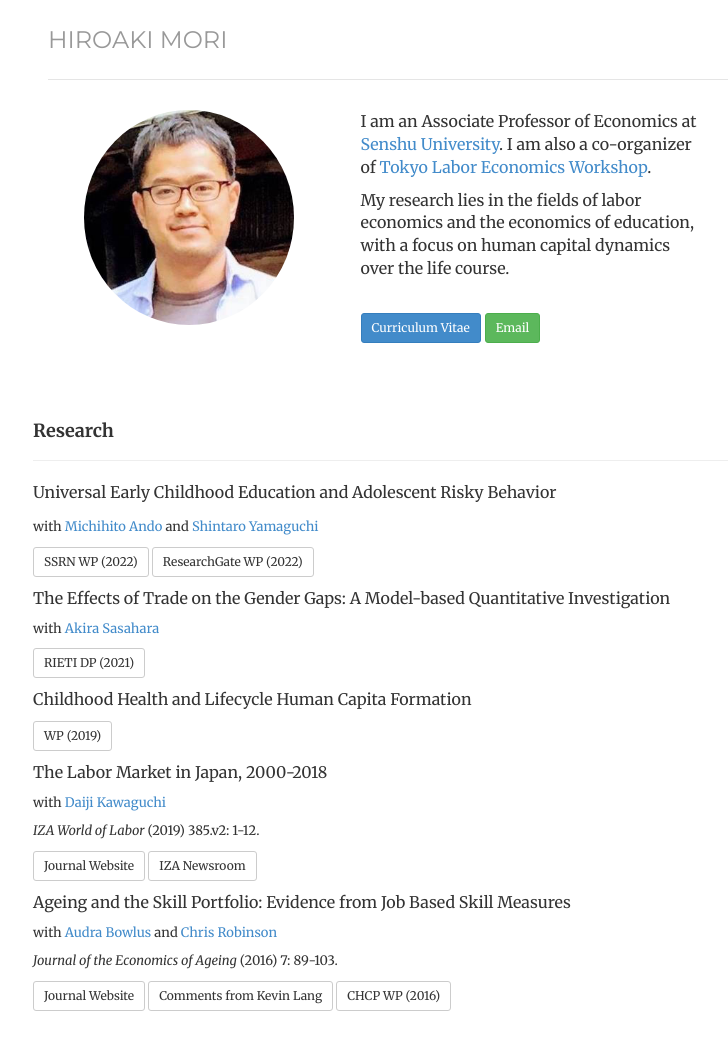
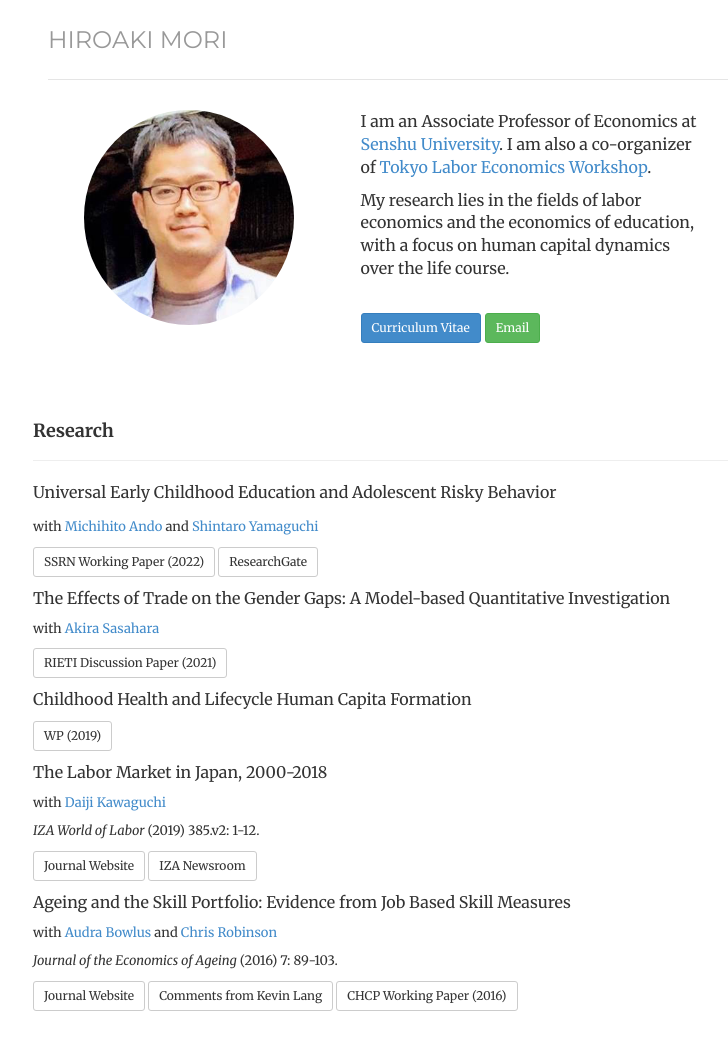
Before and after one commit to morihiroaki/morihiroaki.github.io, a Jekyll site: the page built from index.html, in a window 1280 px wide. Shown: the whole page, without its empty margins (232-960 px from the left). Built offline with Jekyll 4.4.1, drawn with Linux system fonts in a browser that asks for light colours.

Commit message:
Update index.html

```diff
--- a/index.html
+++ b/index.html
@@ -36,13 +36,13 @@ description:
 
 <p><font size="3">Universal Early Childhood Education and Adolescent Risky Behavior</font></p>
 <p><font size="2">with <a href="https://sites.google.com/site/michihito7ando" target="_blank" title="Link">Michihito Ando</a> and <a href="https://sites.google.com/site/shintaroyamaguchi/" target="_blank" title="Link">Shintaro Yamaguchi</a></p>
-<p><a href="https://papers.ssrn.com/sol3/papers.cfm?abstract_id=4194467" target="_blank" class="btn btn-default btn-sm" role="button">SSRN WP (2022)</a>
-<a href="https://www.researchgate.net/publication/362790953_Universal_Early_Childhood_Education_and_Adolescent_Risky_Behavior" target="_blank" class="btn btn-default btn-sm" role="button">ResearchGate WP (2022)</a>
+<p><a href="https://papers.ssrn.com/sol3/papers.cfm?abstract_id=4194467" target="_blank" class="btn btn-default btn-sm" role="button">SSRN Working Paper (2022)</a>
+<a href="https://www.researchgate.net/publication/362790953_Universal_Early_Childhood_Education_and_Adolescent_Risky_Behavior" target="_blank" class="btn btn-default btn-sm" role="button">ResearchGate</a>
 </p>
 
 <p><font size="3">The Effects of Trade on the Gender Gaps: A Model-based Quantitative Investigation</font></p>
  <p><font size="2">with <a href="https://sites.google.com/view/akirasasahara/home" target="_blank" title="Link">Akira Sasahara</a></p>
-<p><a href="https://www.rieti.go.jp/en/publications/summary/21090001.html" target="_blank" class="btn btn-default btn-sm" role="button">RIETI DP (2021)</a>
+<p><a href="https://www.rieti.go.jp/en/publications/summary/21090001.html" target="_blank" class="btn btn-default btn-sm" role="button">RIETI Discussion Paper (2021)</a>
 </p>
 
 <p><font size="3">Childhood Health and Lifecycle Human Capita Formation</font></p>
@@ -61,5 +61,5 @@ description:
 <p><font size="2"><i>Journal of the Economics of Ageing</i> (2016) 7: 89-103. </p>
 <p><a href="http://www.sciencedirect.com/science/article/pii/S2212828X16000049" target="_blank" class="btn btn-default btn-sm" role="button">Journal Website</a>
 <a href="http://www.sciencedirect.com/science/article/pii/S2212828X16300135" target="_blank" class="btn btn-default btn-sm" role="button">Comments from Kevin Lang</a>
-<a href="https://ir.lib.uwo.ca/economicscibc/110/" target="_blank" class="btn btn-default btn-sm" role="button">CHCP WP (2016)</a>
+<a href="https://ir.lib.uwo.ca/economicscibc/110/" target="_blank" class="btn btn-default btn-sm" role="button">CHCP Working Paper (2016)</a>
 </p>
```
